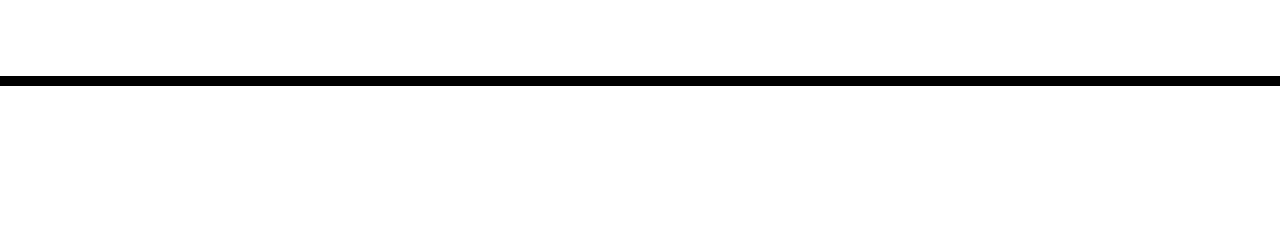
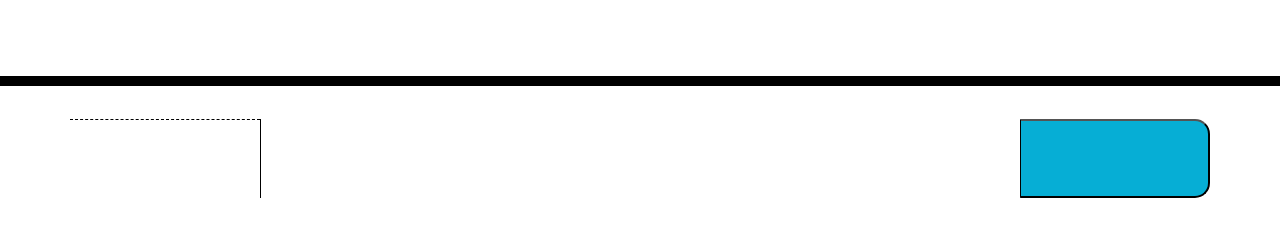
Before and after one commit to TMPeeler/dailyPlannerHW, a plain HTML site: page index.html in a window 1280 px wide. Shown: the part 182-418 px from the top of the page. Drawn offline with nearby package versions, Linux system fonts and the light colour scheme.

Commit message:
add some HTML elements and basic styling

```diff
--- a/index.html
+++ b/index.html
@@ -29,6 +29,11 @@
       <p id="currentDay" class="lead"></p>
     </header>
     <div class="container">
+      <div class="row">
+        <div class="hour col-md-2"></div>
+        <textarea class="description col-md-8"></textarea>
+        <button class="saveBtn col-md-2"></button>
+      </div>
       <!-- Timeblocks go here -->
     </div>
 
```
Also changed, not shown: script.js (+9 -0 lines).
